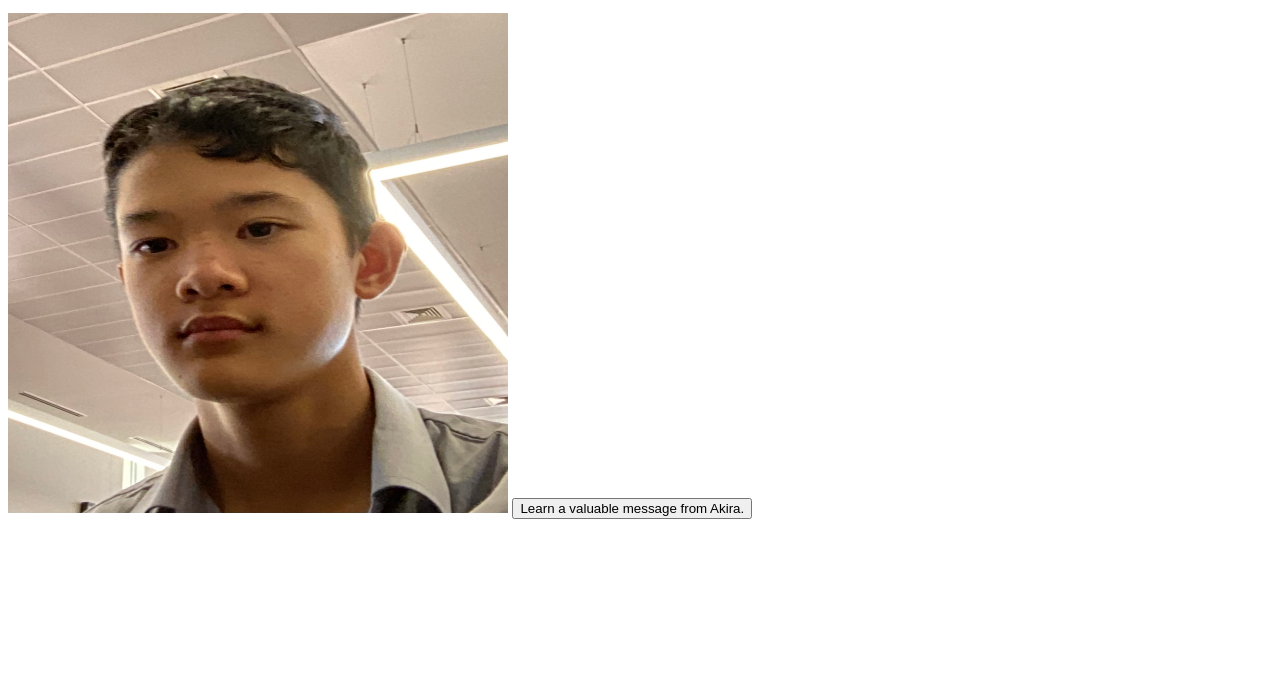
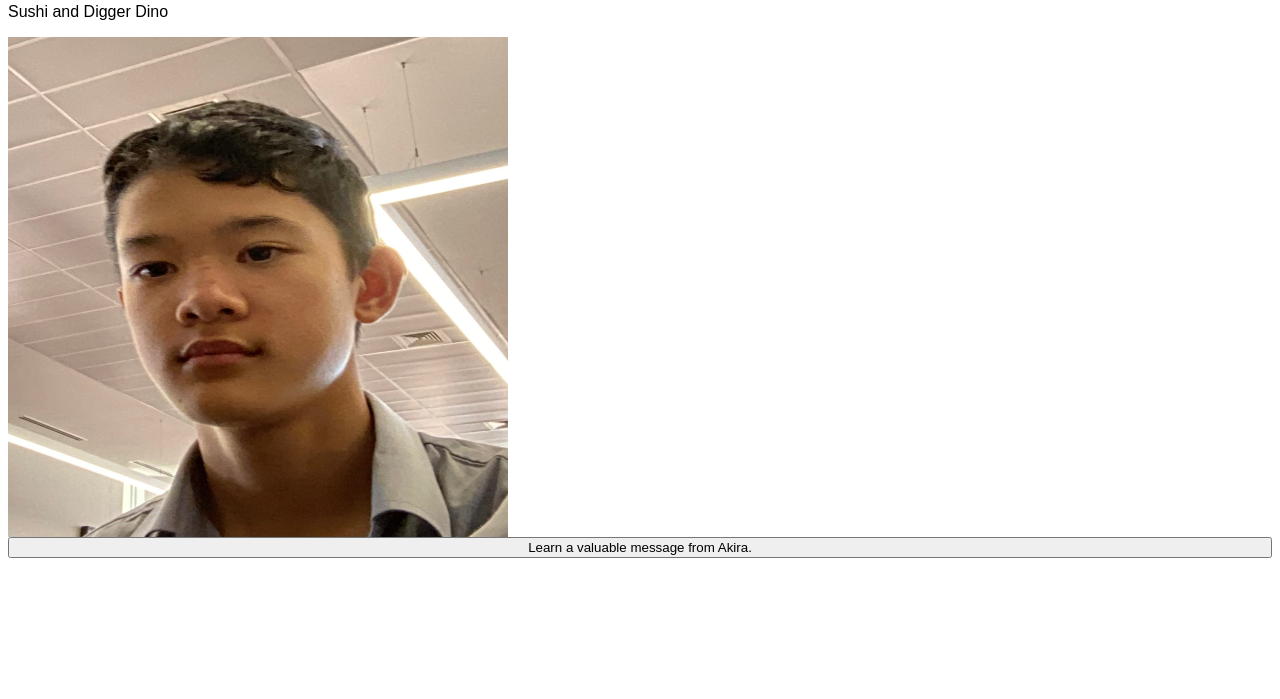
Before and after one commit to NotEvanH/Akira-Fan-Page, a plain HTML site: page index.html in a window 1280 px wide. Shown: the part 101-800 px from the top of the page. Drawn offline with Linux system fonts and the light colour scheme.

Commit message:
Update index.html

```diff
--- a/index.html
+++ b/index.html
@@ -6,6 +6,11 @@
     <style>
       * {
         font-family: 'Arial', sans-serif;
+      }
+
+      body {
+        display: flex;
+        flex-direction: column;
       }
 
       img {
```
